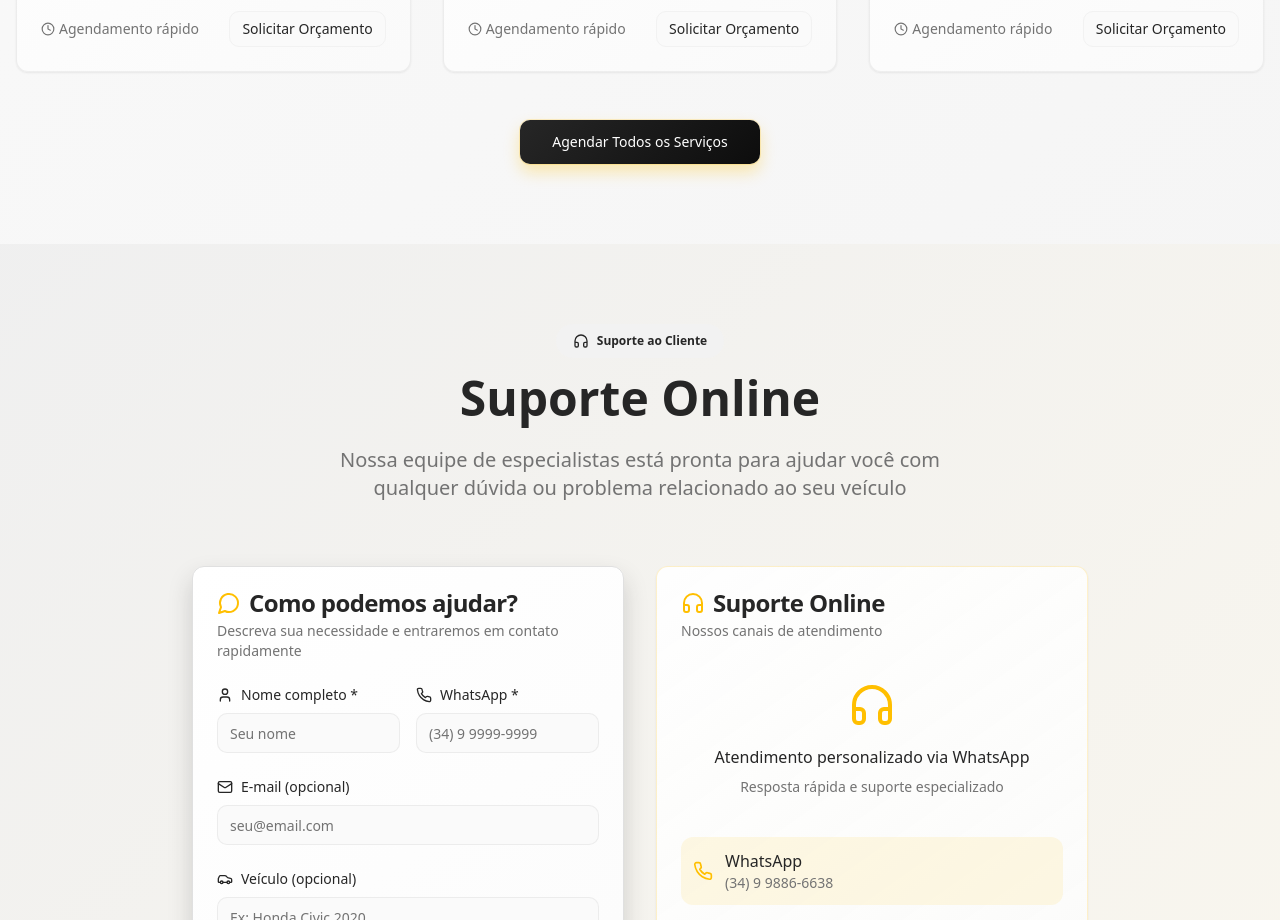
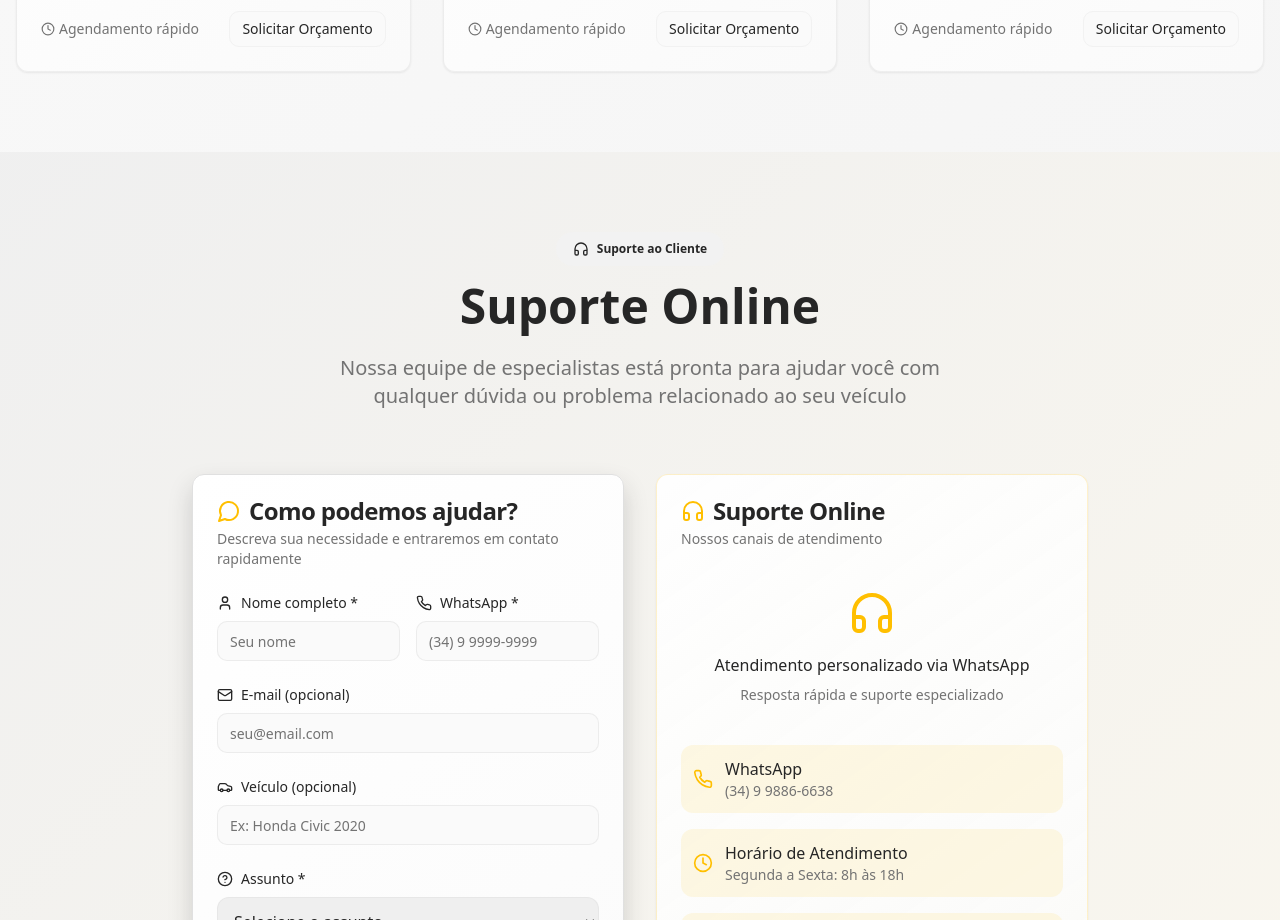
Before and after one commit to gabrielfns98/gaautoeletrica, a React (Vite) app: page / in a window 1280 px wide. Shown: the part 1840-2760 px from the top of the page. Built offline with nearby package versions, Linux system fonts and the light colour scheme.

Commit message:
Remove "Agende todos os serviços" button
Removed the "Agende todos os serviços" button from the website.

```diff
--- a/src/components/ServicesSection.tsx
+++ b/src/components/ServicesSection.tsx
@@ -136,15 +136,6 @@ const ServicesSection = () => {
           })}
         </div>
 
-        <div className="text-center mt-12">
-          <Button
-            size="lg"
-            className="bg-gradient-primary shadow-glow hover:shadow-lg transition-all duration-smooth"
-            onClick={() => document.getElementById("schedule")?.scrollIntoView({ behavior: "smooth" })}
-          >
-            Agendar Todos os Serviços
-          </Button>
-        </div>
       </div>
     </section>
   );
```
